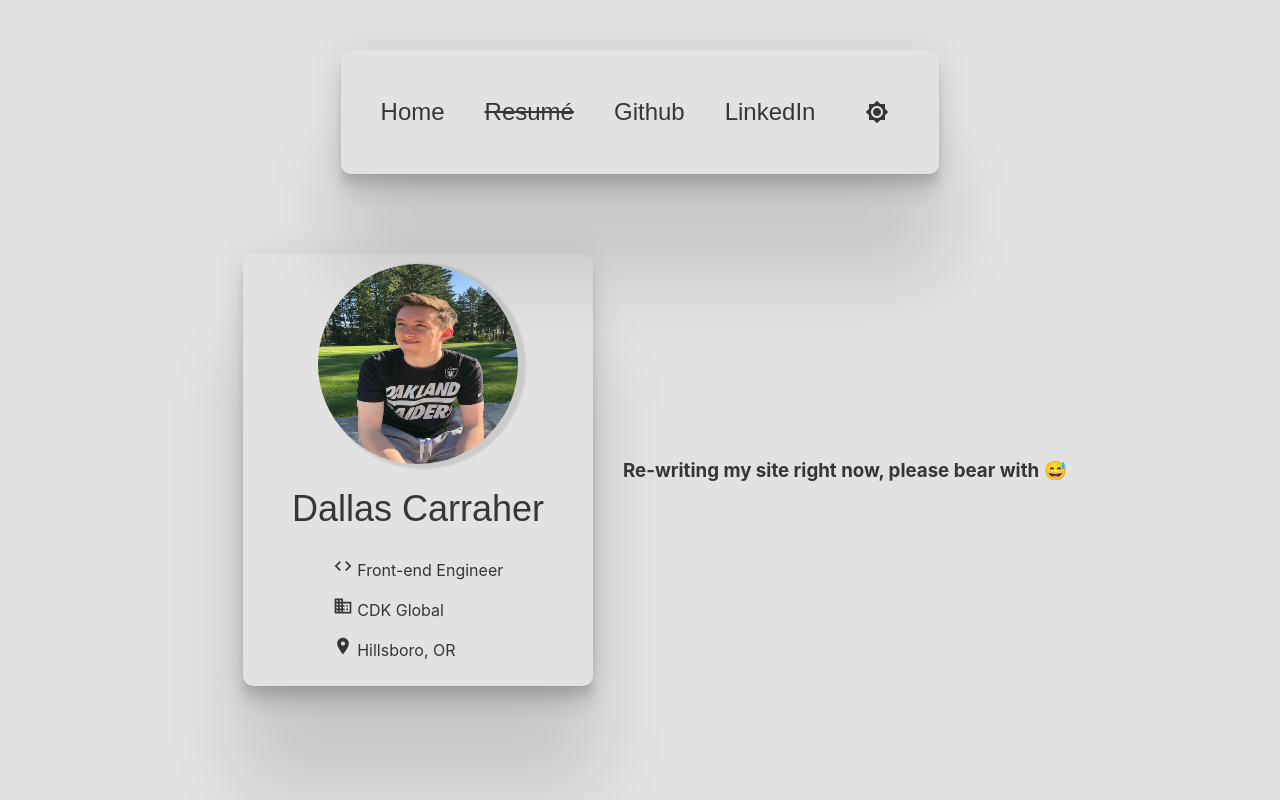
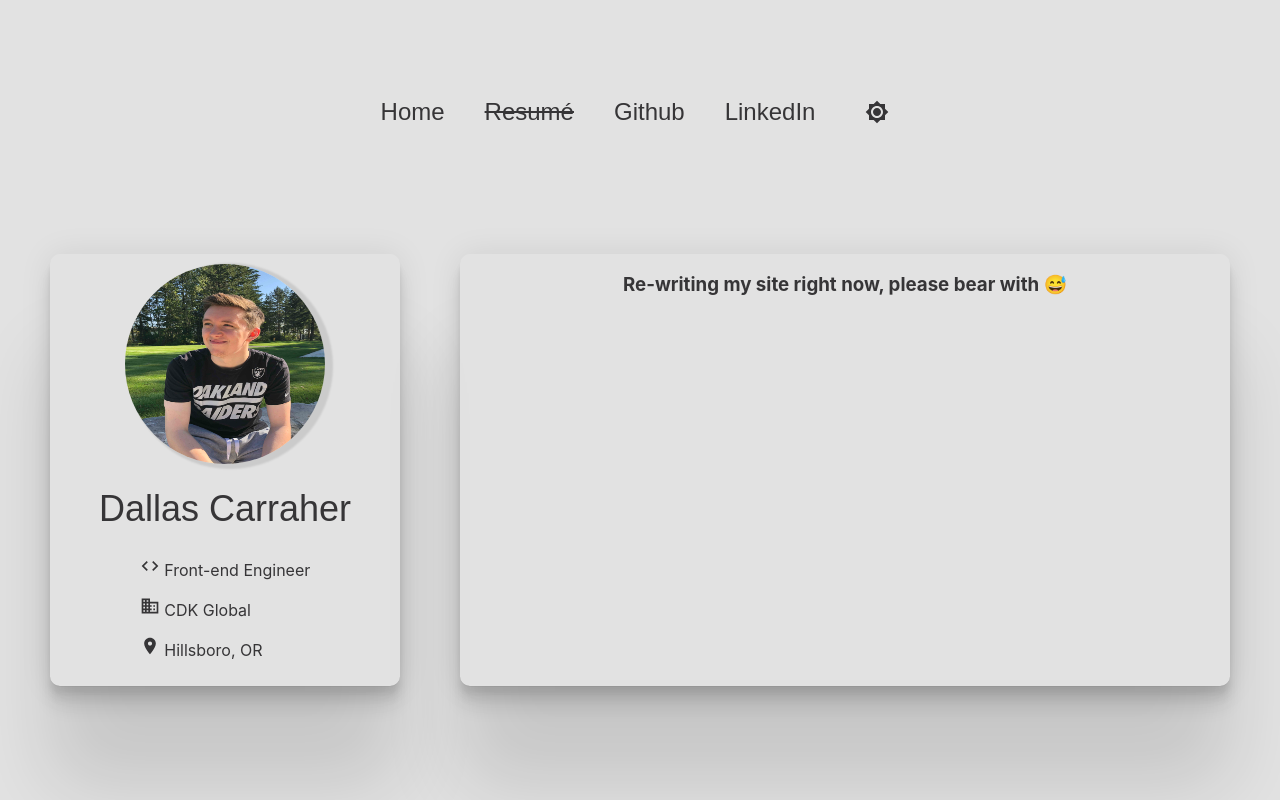
Before and after one commit to DallasCarraher/dallascarraher.dev, a React (Create React App) app: page / in a window 1280 px wide. Built offline with nearby package versions, Linux system fonts and the light colour scheme.

Commit message:
working copy. Pre-cssgrid

```diff
--- a/src/components/Card.jsx
+++ b/src/components/Card.jsx
@@ -8,6 +8,7 @@ const StyledCard = styled.div`
   align-items: ${(props) => props.alignItems};
   margin: ${(props) => props.margin};
   width: ${(props) => props.width};
+  max-width: ${(props) => props.maxWidth || '100%'};
   border-radius: 10px;
   box-shadow: 0px 1px 1px rgba(0, 0, 0, 0.034),
     0 6.7px 5.3px rgba(0, 0, 0, 0.048), 0 12.5px 10px rgba(0, 0, 0, 0.06),
@@ -22,6 +23,7 @@ export const Card = (props) => {
       alignItems={props.alignItems}
       margin={props.margin}
       width={props.width}
+      maxWidth={props.maxWidth}
     >
       {props.children}
     </StyledCard>
@@ -34,7 +36,7 @@ Card.propTypes = {
   alignItems: string,
   margin: string,
   width: string,
-  // minWidth: string,
+  maxWidth: string,
 }
 
 Card.defaultProps = {
@@ -43,4 +45,5 @@ Card.defaultProps = {
   alignItems: 'center',
   margin: '0px',
   width: '100%',
+  maxWidth: '100%',
 }
--- a/src/components/Home.jsx
+++ b/src/components/Home.jsx
@@ -1,12 +1,17 @@
 import React from 'react'
 import styled from 'styled-components'
+// import { Flex } from './Flex'
 import { Profile } from './Profile'
 import { Nav } from './Nav'
+import { Card } from './Card'
 
 const Layout = styled.section`
   display: ${(props) => props.display || 'flex'};
-  flex-direction: ${(props) => props.flexDirection || 'row'};
-  flex-wrap: wrap;
+  flex-direction: ${(props) => props.flexDirection};
+  flex-wrap: nowrap;
+  @media (max-width: 960px) {
+    flex-wrap: wrap;
+  }
   align-items: ${(props) => props.alignItems || 'left'};
   text-align: ${(props) => props.textAlign || 'center'};
   justify-content: ${(props) => props.justifyContent || 'center'};
@@ -25,11 +30,13 @@ export function Home() {
       <Layout flexDirection="column" alignItems="center">
         <Nav />
       </Layout>
-      <Layout alignItems="center">
+      <Layout>
         <Profile />
-        <Announcement>
-          Re-writing my site right now, please bear with 😅
-        </Announcement>
+        <Card margin="30px" maxWidth="800px">
+          <Announcement>
+            Re-writing my site right now, please bear with 😅
+          </Announcement>
+        </Card>
       </Layout>
     </Layout>
   )
--- a/src/components/Nav.jsx
+++ b/src/components/Nav.jsx
@@ -6,6 +6,8 @@ import { Anchor } from './Anchor'
 import { ThemeIconButton } from './ThemeIconButton'
 
 const StyledHeader = styled.header`
+  position: sticky;
+  top: 0px;
   display: flex;
   flex-direction: row;
   justify-content: space-between;
@@ -13,11 +15,11 @@ const StyledHeader = styled.header`
   padding: 20px;
   margin: 30px;
   align-items: center;
-  border-radius: 10px;
+  /* border-radius: 10px;
   box-shadow: 0px 1px 1px rgba(0, 0, 0, 0.034),
     0 6.7px 5.3px rgba(0, 0, 0, 0.048), 0 12.5px 10px rgba(0, 0, 0, 0.06),
     0 22.3px 17.9px rgba(0, 0, 0, 0.072), 0 1px 33.4px rgba(0, 0, 0, 0.086),
-    0 100px 80px rgba(0, 0, 0, 0.12);
+    0 100px 80px rgba(0, 0, 0, 0.12); */
 `
 
 export const Nav = () => {
--- a/src/components/Profile.jsx
+++ b/src/components/Profile.jsx
@@ -47,7 +47,7 @@ const InfoLine = styled.p`
 
 export function Profile() {
   return (
-    <Card margin="30px" width="350px">
+    <Card margin="30px" maxWidth="350px">
       <Avatar src={picture} />
       <MyName>Dallas Carraher</MyName>
       <InfoSection>
```
